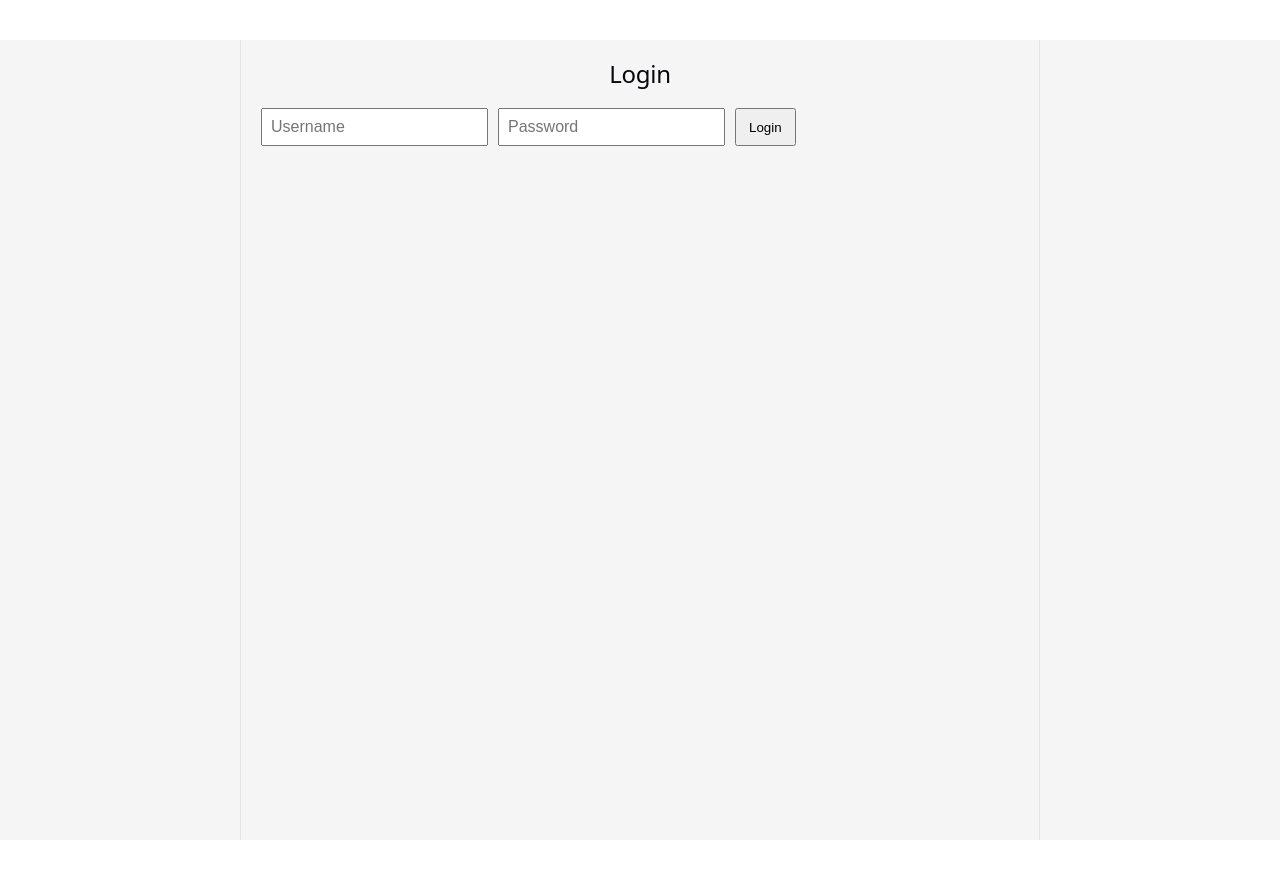
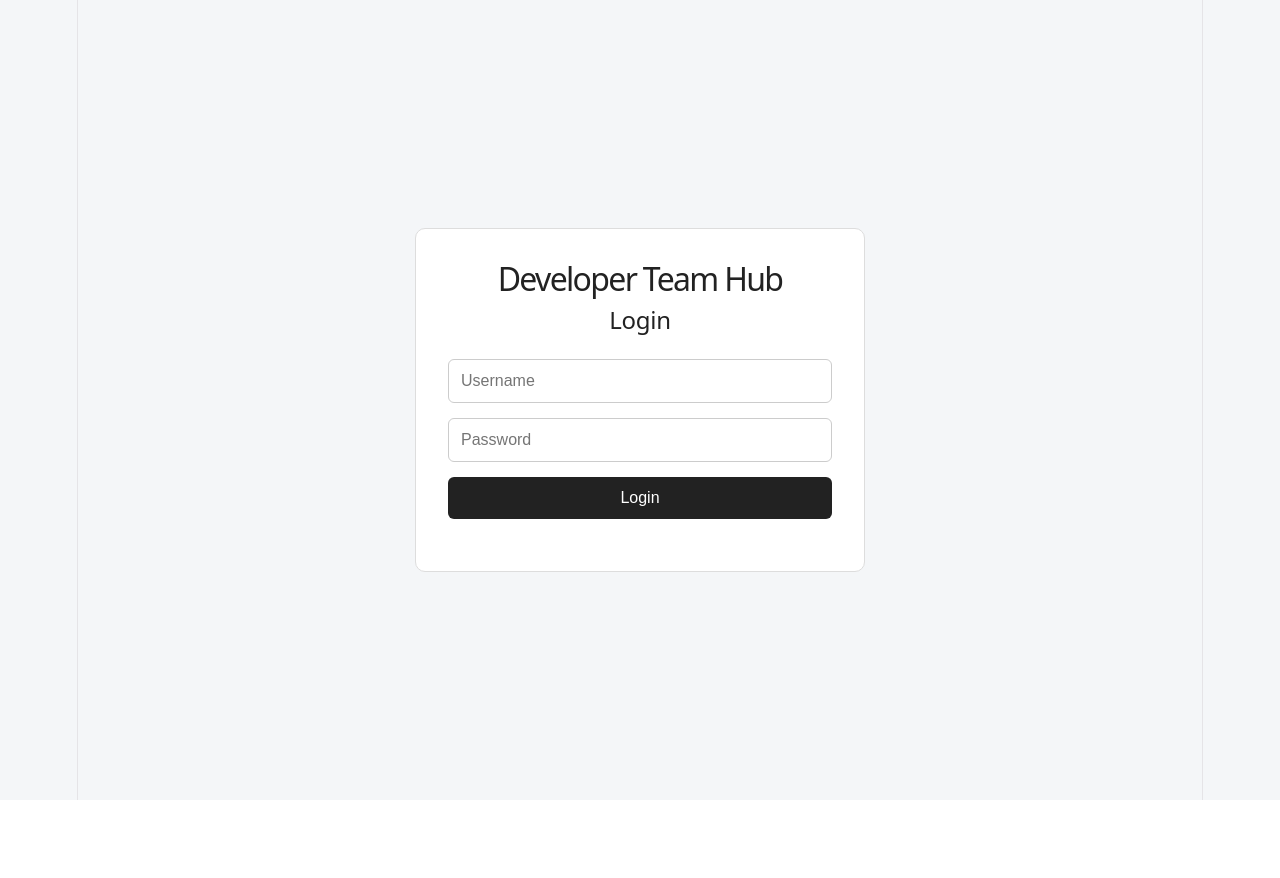
Before and after one commit to srinathstart/developer-team-hub, a React app in the folder frontend/: page /login in a window 1280 px wide. After the commit the page ends 800 px from the top, so only its background shows below. Built offline with nearby package versions, Linux system fonts and the light colour scheme; the HTML template or start-up script is replaced by a standard one.

Commit message:
style: improve React login and projects UI

```diff
--- a/frontend/src/App.css
+++ b/frontend/src/App.css
@@ -1,42 +1,225 @@
+* {
+    box-sizing: border-box;
+}
+
 body {
+    margin: 0;
     font-family: Arial, sans-serif;
-    margin: 0;
-    background: #f5f5f5;
+    background: #f4f6f8;
 }
 
 #root {
-    max-width: 800px;
-    margin: 40px auto;
+    min-height: 100vh;
+}
+
+/* LOGIN PAGE */
+
+.login-page {
+    min-height: 100vh;
+
+    display: flex;
+    justify-content: center;
+    align-items: center;
+
     padding: 20px;
 }
 
-h1,
-h2 {
-    margin-bottom: 20px;
+.login-card {
+    width: 100%;
+    max-width: 450px;
+
+    background: white;
+
+    padding: 32px;
+
+    border: 1px solid #ddd;
+    border-radius: 10px;
 }
 
-form {
-    display: flex;
-    gap: 10px;
-    margin-bottom: 20px;
+.login-card h1 {
+   font-size: 32px;
+    line-height: 1.1;
+    text-align: center;
+    margin-top: 0;
+    margin-bottom: 10px;
 }
 
-input {
-    padding: 8px;
+.login-card h2 {
+    text-align: center;
+    margin-bottom: 24px;
+}
+
+.login-form {
+    display: flex;
+    flex-direction: column;
+    gap: 15px;
+}
+
+.login-form input {
+    width: 100%;
+
+    padding: 12px;
+
     font-size: 16px;
+
+    border: 1px solid #ccc;
+    border-radius: 6px;
 }
+
+.login-form button {
+    padding: 12px;
+
+    font-size: 16px;
+
+    border: none;
+    border-radius: 6px;
+
+    cursor: pointer;
+}
+
+/* PROJECT PAGE */
 
 button {
     padding: 8px 12px;
     cursor: pointer;
 }
 
+form {
+    margin-bottom: 20px;
+}
+
 .project-item {
     display: flex;
+    align-items: center;
     gap: 10px;
+
+    padding: 12px;
+    margin-bottom: 10px;
+
+    background: white;
+
+    border: 1px solid #ddd;
+    border-radius: 6px;
+}
+
+.login-card h1,
+.login-card h2 {
+    color: #222;
+}
+
+.login-form input {
+    background: white;
+    color: #222;
+}
+
+.login-form button {
+    background: #222;
+    color: white;
+}
+
+/* PROJECTS PAGE */
+
+.projects-page {
+    min-height: 100vh;
+    padding: 40px 20px;
+}
+
+.projects-card {
+    max-width: 800px;
+    margin: 0 auto;
+
+    background: white;
+
+    padding: 30px;
+
+    border: 1px solid #ddd;
+    border-radius: 10px;
+}
+
+.projects-header {
+    display: flex;
+    justify-content: space-between;
     align-items: center;
+
+    margin-bottom: 20px;
+}
+
+.projects-header h1 {
+    margin: 0;
+    color: #222;
+}
+
+.projects-card h2 {
+    color: #222;
+}
+
+/* CREATE PROJECT FORM */
+
+.projects-card form {
+    display: flex;
+    gap: 10px;
+
+    margin-bottom: 25px;
+}
+
+.projects-card form input {
+    flex: 1;
+
+    padding: 10px;
+
+    font-size: 16px;
+
+    border: 1px solid #ccc;
+    border-radius: 6px;
+}
+
+.projects-card form button {
+    padding: 10px 16px;
+
+    border: none;
+    border-radius: 6px;
+
+    background: #222;
+    color: white;
+
+    cursor: pointer;
+}
+
+/* PROJECT ITEM */
+
+.project-item {
+    display: flex;
+    align-items: center;
+    gap: 10px;
+
+    padding: 12px;
     margin-bottom: 10px;
-    padding: 10px;
-    background: white;
+
+    background: #f8f8f8;
+
     border: 1px solid #ddd;
+    border-radius: 6px;
 }
+
+.project-item span {
+    flex: 1;
+    color: #222;
+}
+
+.project-item input {
+    flex: 1;
+
+    padding: 8px;
+
+    border: 1px solid #ccc;
+    border-radius: 6px;
+}
+
+.project-item button {
+    padding: 8px 12px;
+
+    border: none;
+    border-radius: 6px;
+
+    cursor: pointer;
+}
--- a/frontend/src/components/Login.jsx
+++ b/frontend/src/components/Login.jsx
@@ -1,6 +1,5 @@
 import { useState } from "react";
 import { useNavigate } from "react-router-dom";
-
 
 function Login() {
     const navigate = useNavigate();
@@ -23,31 +22,41 @@ function Login() {
         });
 
         const data = await response.json();
+
         if (response.ok) {
             localStorage.setItem("token", data.token);
             navigate("/projects");
+        } else {
+            console.log(data);
         }
-
-    console.log(data);
     }
 
     return (
-        <div>
+        <div className="login-page">
+            <div className="login-card">
+                <h1>Developer Team Hub</h1>
                 <h2>Login</h2>
 
-            <form onSubmit={handleSubmit}>
+                <form
+                    className="login-form"
+                    onSubmit={handleSubmit}
+                >
                     <input
                         type="text"
                         placeholder="Username"
                         value={username}
-                    onChange={(e) => setUsername(e.target.value)}
+                        onChange={(e) =>
+                            setUsername(e.target.value)
+                        }
                     />
 
                     <input
                         type="password"
                         placeholder="Password"
                         value={password}
-                    onChange={(e) => setPassword(e.target.value)}
+                        onChange={(e) =>
+                            setPassword(e.target.value)
+                        }
                     />
 
                     <button type="submit">
@@ -55,6 +64,7 @@ function Login() {
                     </button>
                 </form>
             </div>
+        </div>
     );
 }
 
--- a/frontend/src/components/Projects.jsx
+++ b/frontend/src/components/Projects.jsx
@@ -167,12 +167,17 @@ function Projects() {
     }
 
     return (
-        <div>
-            <h2>Projects</h2>
+    <div className="projects-page">
+        <div className="projects-card">
+            <div className="projects-header">
+                <h1>Developer Team Hub</h1>
 
                 <button onClick={handleLogout}>
                     Logout
                 </button>
+            </div>
+
+            <h2>Projects</h2>
 
             <ProjectForm onCreate={handleCreateProject} />
 
@@ -190,6 +195,7 @@ function Projects() {
                 />
             ))}
         </div>
+    </div>
 );
 }
 
```
Also changed, not shown: 1 other file (tests, documents, lock files or other folders). Lines whose indentation alone changed are shown as unchanged.
